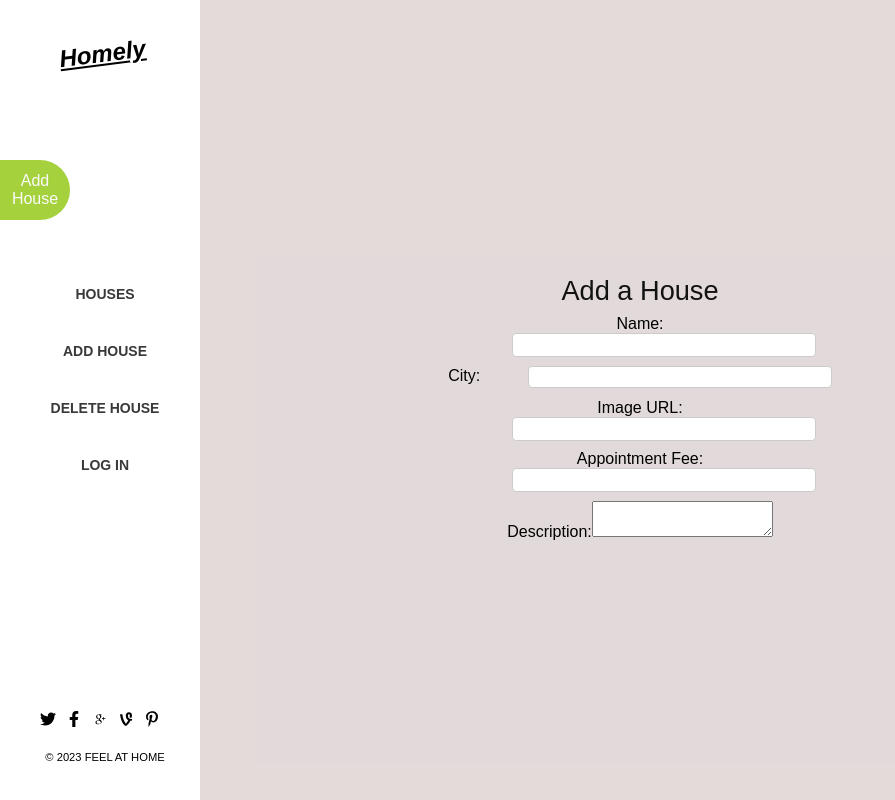
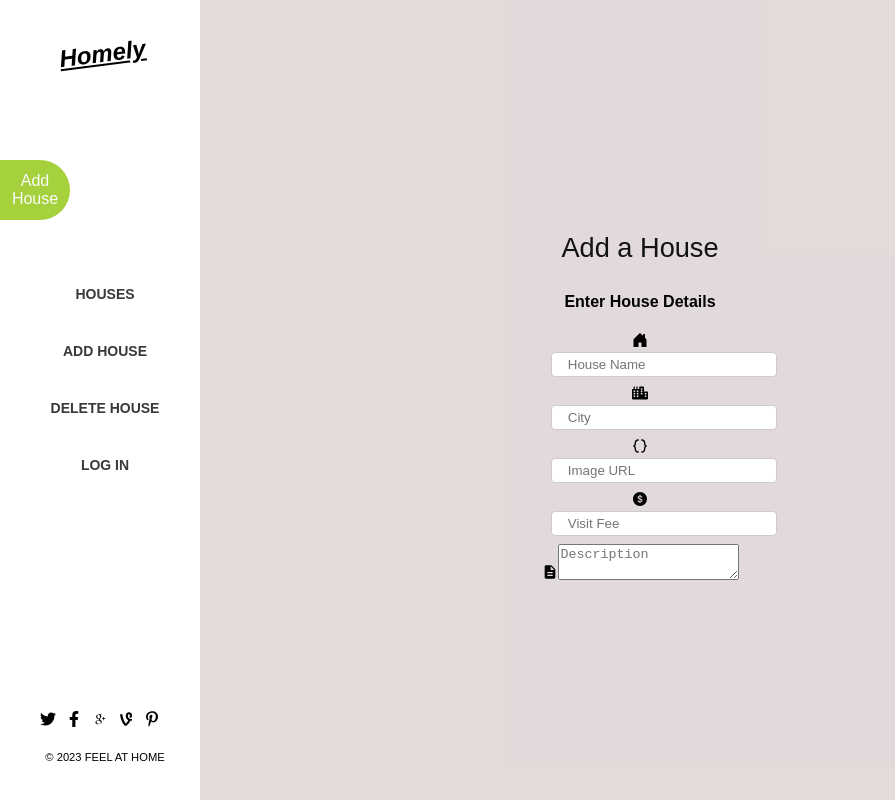
Before and after one commit to Wahaj-Ali/homely-frontend, a React (Create React App) app: page /add_house in a window 1280 px wide. Shown: the whole page, without its empty margins (0-895 px from the left). Built offline with nearby package versions, Linux system fonts and the light colour scheme.

Commit message:
Update addHouse.js

```diff
--- a/src/components/add hosue/addHouse.js
+++ b/src/components/add hosue/addHouse.js
@@ -1,7 +1,12 @@
 import React, { useState } from 'react';
 import { useDispatch } from 'react-redux';
+import './addHouse.scss';
+import { MdDescription } from 'react-icons/md';
+import { BsFillHouseDoorFill } from 'react-icons/bs';
+import { FaCity } from 'react-icons/fa';
+import { BiCodeCurly } from 'react-icons/bi';
+import { AiFillDollarCircle } from 'react-icons/ai';
 import { createHouse } from '../../Redux/Reducers/addHouseSlice';
-import './addHouse.scss';
 
 const AddHouse = () => {
   const dispatch = useDispatch();
@@ -37,26 +42,67 @@ const AddHouse = () => {
     <section className="add_house_sec">
       <h2>Add a House</h2>
       <form onSubmit={handleSubmit}>
-        <label htmlFor="name">
-          Name:
-          <input type="text" name="name" value={formData.name} onChange={handleChange} />
-        </label>
-        <label htmlFor="city">
-          City:
-          <input type="text" name="city" value={formData.city} onChange={handleChange} />
-        </label>
-        <label htmlFor="image">
-          Image URL:
-          <input type="text" name="image" value={formData.image} onChange={handleChange} />
-        </label>
-        <label htmlFor="appartment_fee">
-          Appointment Fee:
-          <input type="text" name="appartment_fee" value={formData.appartment_fee} onChange={handleChange} />
-        </label>
-        <label htmlFor="description">
-          Description:
-          <textarea name="description" value={formData.description} onChange={handleChange} />
-        </label>
+        <h4>Enter House Details</h4>
+        <div className="form-group">
+          <span className="icon"><BsFillHouseDoorFill /></span>
+          <input
+            type="text"
+            name="name"
+            className="form-control"
+            id="Email1"
+            placeholder="House Name"
+            value={formData.name}
+            onChange={handleChange}
+            required
+          />
+        </div>
+
+        <div className="form-group">
+          <span className="icon"><FaCity /></span>
+          <input
+            type="text"
+            className="form-control"
+            name="city"
+            id="password"
+            placeholder="City"
+            onChange={handleChange}
+            value={formData.city}
+            required
+          />
+        </div>
+
+        <div className="form-group">
+          <span className="icon"><BiCodeCurly /></span>
+          <input
+            type="text"
+            className="form-control"
+            name="image"
+            id="image"
+            placeholder="Image URL"
+            onChange={handleChange}
+            value={formData.image}
+            required
+          />
+        </div>
+
+        <div className="form-group">
+          <span className="icon"><AiFillDollarCircle /></span>
+          <input
+            type="text"
+            className="form-control"
+            name="image"
+            id="image"
+            placeholder="Visit Fee"
+            onChange={handleChange}
+            value={formData.appartment_fee}
+            required
+          />
+        </div>
+
+        <div className="form-group">
+          <span className="icon"><MdDescription /></span>
+          <textarea name="description" value={formData.description} onChange={handleChange} placeholder="Description" />
+        </div>
         <button type="submit" className="add-btn">Add House</button>
       </form>
     </section>
```
